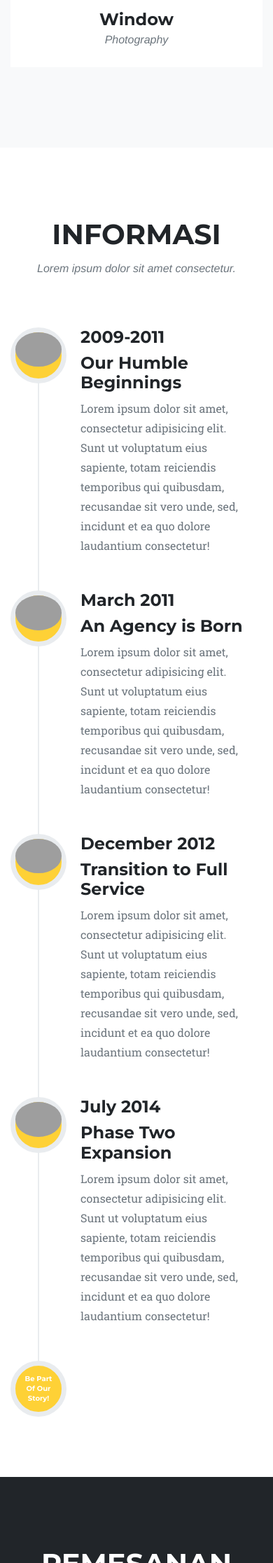
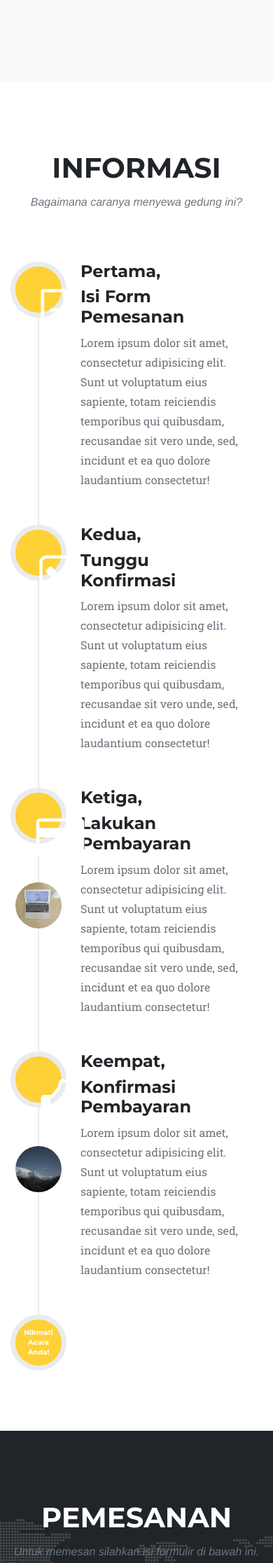
Before and after one commit to salsapr/ProjectWork, a CodeIgniter app: page /apw/index.php/home/index in a window 390 px wide. Shown: the part 4006-6240 px from the top of the page at 70% size. Run offline with CodeIgniter, Linux system fonts and the light colour scheme; some libraries are stand-ins or nearby versions; some web fonts are replaced; grey boxes are pictures that could not be loaded.

Commit message:
Edit template

```diff
--- a/application/config/database.php
+++ b/application/config/database.php
@@ -78,7 +78,7 @@ $db['default'] = array(
 	'hostname' => 'localhost',
 	'username' => 'root',
 	'password' => '',
-	'database' => 'belajar_db',
+	'database' => '',
 	'dbdriver' => 'mysqli',
 	'dbprefix' => '',
 	'pconnect' => FALSE,
--- a/application/views/template_view.php
+++ b/application/views/template_view.php
@@ -51,9 +51,9 @@
             <li class="nav-item">
               <a class="nav-link js-scroll-trigger" href="#konfirmasi">Konfirmasi</a>
             </li>
-            <li class="nav-item">
+           <!--  <li class="nav-item">
               <a class="nav-link js-scroll-trigger" href="#tim">Tim</a>
-            </li>
+            </li> -->
           </ul>
         </div>
       </div>
@@ -65,7 +65,7 @@
         <div class="intro-text">
           <div class="intro-lead-in">Selamat Datang!</div>
           <div class="intro-heading text-uppercase">Persewaan Aula SMK Telkom Malang</div>
-          <a class="btn btn-primary btn-xl text-uppercase js-scroll-trigger" href="#services">Pesan Sekarang!</a>
+          <a class="btn btn-primary btn-xl text-uppercase js-scroll-trigger" href="#pemesanan">Pesan Sekarang!</a>
         </div>
       </div>
     </header>
@@ -111,8 +111,8 @@
         <div class="row">
           <div class="col-lg-12 text-center">
             <h2 class="section-heading text-uppercase">Galeri</h2>
-            <h3 class="section-subheading text-muted">Foto keseluruhan.</h3>
-          </div>
+<!--             <h3 class="section-subheading text-muted">Foto keseluruhan.</h3>
+ -->          </div>
         </div>
         <div class="row">
           <div class="col-md-4 col-sm-6 galeri-item">
@@ -208,8 +208,8 @@
       <div class="container">
         <div class="row">
           <div class="col-lg-12 text-center">
-            <h2 class="section-heading text-uppercase">informasi</h2>
-            <h3 class="section-subheading text-muted">Lorem ipsum dolor sit amet consectetur.</h3>
+            <h2 class="section-heading text-uppercase">Informasi</h2>
+            <h3 class="section-subheading text-muted">Bagaimana caranya menyewa gedung ini?</h3>
           </div>
         </div>
         <div class="row">
@@ -217,12 +217,12 @@
             <ul class="timeline">
               <li>
                 <div class="timeline-image">
-                  <img class="rounded-circle img-fluid" src="img/informasi/1.jpg" alt="">
-                </div>
+                  <i class="fa fa-file-text-o fa-volume-up fa-stack fa-4x fa-inverse"></i>
+              <!-- <img class="rounded-circle img-fluid" src="img/about/1.jpg" alt=""> -->                </div>
                 <div class="timeline-panel">
                   <div class="timeline-heading">
-                    <h4>2009-2011</h4>
-                    <h4 class="subheading">Our Humble Beginnings</h4>
+                    <h4>Pertama,</h4>
+                    <h4 class="subheading">Isi Form Pemesanan</h4>
                   </div>
                   <div class="timeline-body">
                     <p class="text-muted">Lorem ipsum dolor sit amet, consectetur adipisicing elit. Sunt ut voluptatum eius sapiente, totam reiciendis temporibus qui quibusdam, recusandae sit vero unde, sed, incidunt et ea quo dolore laudantium consectetur!</p>
@@ -231,12 +231,13 @@
               </li>
               <li class="timeline-inverted">
                 <div class="timeline-image">
-                  <img class="rounded-circle img-fluid" src="img/informasi/2.jpg" alt="">
+                 <i class="fa fa-check-square-o fa-volume-up fa-stack fa-4x fa-inverse"></i>
+                  <!-- <img class="rounded-circle img-fluid" src="img/about/2.jpg" alt=""> -->
                 </div>
                 <div class="timeline-panel">
                   <div class="timeline-heading">
-                    <h4>March 2011</h4>
-                    <h4 class="subheading">An Agency is Born</h4>
+                    <h4>Kedua,</h4>
+                    <h4 class="subheading">Tunggu Konfirmasi</h4>
                   </div>
                   <div class="timeline-body">
                     <p class="text-muted">Lorem ipsum dolor sit amet, consectetur adipisicing elit. Sunt ut voluptatum eius sapiente, totam reiciendis temporibus qui quibusdam, recusandae sit vero unde, sed, incidunt et ea quo dolore laudantium consectetur!</p>
@@ -245,12 +246,13 @@
               </li>
               <li>
                 <div class="timeline-image">
-                  <img class="rounded-circle img-fluid" src="img/informasi/3.jpg" alt="">
+                                  <i class="fa fa-credit-card fa-volume-up fa-stack fa-4x fa-inverse"></i>
+                  <img class="rounded-circle img-fluid" src="img/about/3.jpg" alt="">
                 </div>
                 <div class="timeline-panel">
                   <div class="timeline-heading">
-                    <h4>December 2012</h4>
-                    <h4 class="subheading">Transition to Full Service</h4>
+                    <h4>Ketiga,</h4>
+                    <h4 class="subheading">Lakukan Pembayaran</h4>
                   </div>
                   <div class="timeline-body">
                     <p class="text-muted">Lorem ipsum dolor sit amet, consectetur adipisicing elit. Sunt ut voluptatum eius sapiente, totam reiciendis temporibus qui quibusdam, recusandae sit vero unde, sed, incidunt et ea quo dolore laudantium consectetur!</p>
@@ -259,12 +261,13 @@
               </li>
               <li class="timeline-inverted">
                 <div class="timeline-image">
-                  <img class="rounded-circle img-fluid" src="img/informasi/4.jpg" alt="">
+                  <i class="fa fa-thumbs-o-up fa-volume-up fa-stack fa-4x fa-inverse"></i>
+                  <img class="rounded-circle img-fluid" src="img/about/4.jpg" alt="">
                 </div>
                 <div class="timeline-panel">
                   <div class="timeline-heading">
-                    <h4>July 2014</h4>
-                    <h4 class="subheading">Phase Two Expansion</h4>
+                    <h4>Keempat,</h4>
+                    <h4 class="subheading">Konfirmasi Pembayaran</h4>
                   </div>
                   <div class="timeline-body">
                     <p class="text-muted">Lorem ipsum dolor sit amet, consectetur adipisicing elit. Sunt ut voluptatum eius sapiente, totam reiciendis temporibus qui quibusdam, recusandae sit vero unde, sed, incidunt et ea quo dolore laudantium consectetur!</p>
@@ -273,9 +276,9 @@
               </li>
               <li class="timeline-inverted">
                 <div class="timeline-image">
-                  <h4>Be Part
-                    <br>Of Our
-                    <br>Story!</h4>
+                  <h4>Nikmati
+                    <br>Acara
+                    <br>Anda!</h4>
                 </div>
               </li>
             </ul>
@@ -290,7 +293,7 @@
         <div class="row">
           <div class="col-lg-12 text-center">
             <h2 class="section-heading text-uppercase">Pemesanan</h2>
-            <h3 class="section-subheading text-muted">Lorem ipsum dolor sit amet consectetur.</h3>
+            <h3 class="section-subheading text-muted">Untuk memesan silahkan isi formulir di bawah ini.</h3>
           </div>
         </div>
         <div class="row">
@@ -334,7 +337,7 @@
       <div class="container">
         <div class="row">
           <div class="col-lg-12 text-center">
-            <h2 class="section-heading text-uppercase">Our Amazing tim</h2>
+            <h2 class="section-heading text-uppercase">Tim Pengembang</h2>
             <h3 class="section-subheading text-muted">Lorem ipsum dolor sit amet consectetur.</h3>
           </div>
         </div>
@@ -342,12 +345,12 @@
           <div class="col-sm-4">
             <div class="tim-member">
               <img class="mx-auto rounded-circle" src="img/tim/1.jpg" alt="">
-              <h4>Kay Garland</h4>
-              <p class="text-muted">Lead Designer</p>
+              <h4>Nurkumala Budi Fajrin</h4>
+              <p class="text-muted">Lorem Ipsum</p>
               <ul class="list-inline social-buttons">
                 <li class="list-inline-item">
-                  <a href="#">
-                    <i class="fa fa-twitter"></i>
+                  <a href="https://www.instagram.com/malbuf/">
+                    <i class="fa fa-instagram"></i>
                   </a>
                 </li>
                 <li class="list-inline-item">
@@ -366,12 +369,12 @@
           <div class="col-sm-4">
             <div class="tim-member">
               <img class="mx-auto rounded-circle" src="img/tim/2.jpg" alt="">
-              <h4>Larry Parker</h4>
-              <p class="text-muted">Lead Marketer</p>
+              <h4>Ridha Nadhira Febyani</h4>
+              <p class="text-muted">Lorem Ipsum</p>
               <ul class="list-inline social-buttons">
                 <li class="list-inline-item">
-                  <a href="#">
-                    <i class="fa fa-twitter"></i>
+                  <a href="https://www.instagram.com/riridhh/">
+                    <i class="fa fa-instagram"></i>
                   </a>
                 </li>
                 <li class="list-inline-item">
@@ -390,12 +393,12 @@
           <div class="col-sm-4">
             <div class="tim-member">
               <img class="mx-auto rounded-circle" src="img/tim/3.jpg" alt="">
-              <h4>Diana Pertersen</h4>
-              <p class="text-muted">Lead Developer</p>
+              <h4>Salsabila Putri Rayieningtyas</h4>
+              <p class="text-muted">Lorem Ipsum</p>
               <ul class="list-inline social-buttons">
                 <li class="list-inline-item">
-                  <a href="#">
-                    <i class="fa fa-twitter"></i>
+                  <a href="https://www.instagram.com/salspr_/">
+                    <i class="fa fa-instagram"></i>
                   </a>
                 </li>
                 <li class="list-inline-item">
@@ -455,13 +458,13 @@
       <div class="container">
         <div class="row">
           <div class="col-md-4">
-            <span class="copyright">Copyright &copy; Your Website 2017</span>
+            <span class="copyright">Copyright &copy; 2017</span>
           </div>
           <div class="col-md-4">
             <ul class="list-inline social-buttons">
               <li class="list-inline-item">
-                <a href="#">
-                  <i class="fa fa-twitter"></i>
+                <a href="https://www.instagram.com/smktelkommalang/">
+                  <i class="fa fa-instagram"></i>
                 </a>
               </li>
               <li class="list-inline-item">
@@ -476,7 +479,7 @@
               </li>
             </ul>
           </div>
-          <div class="col-md-4">
+         <!--  <div class="col-md-4">
             <ul class="list-inline quicklinks">
               <li class="list-inline-item">
                 <a href="#">Privacy Policy</a>
@@ -485,7 +488,7 @@
                 <a href="#">Terms of Use</a>
               </li>
             </ul>
-          </div>
+          </div> -->
         </div>
       </div>
     </footer>
```
Also changed, not shown: assets/css/agency.css (+15 -14 lines), assets/css/agency.min.css.
